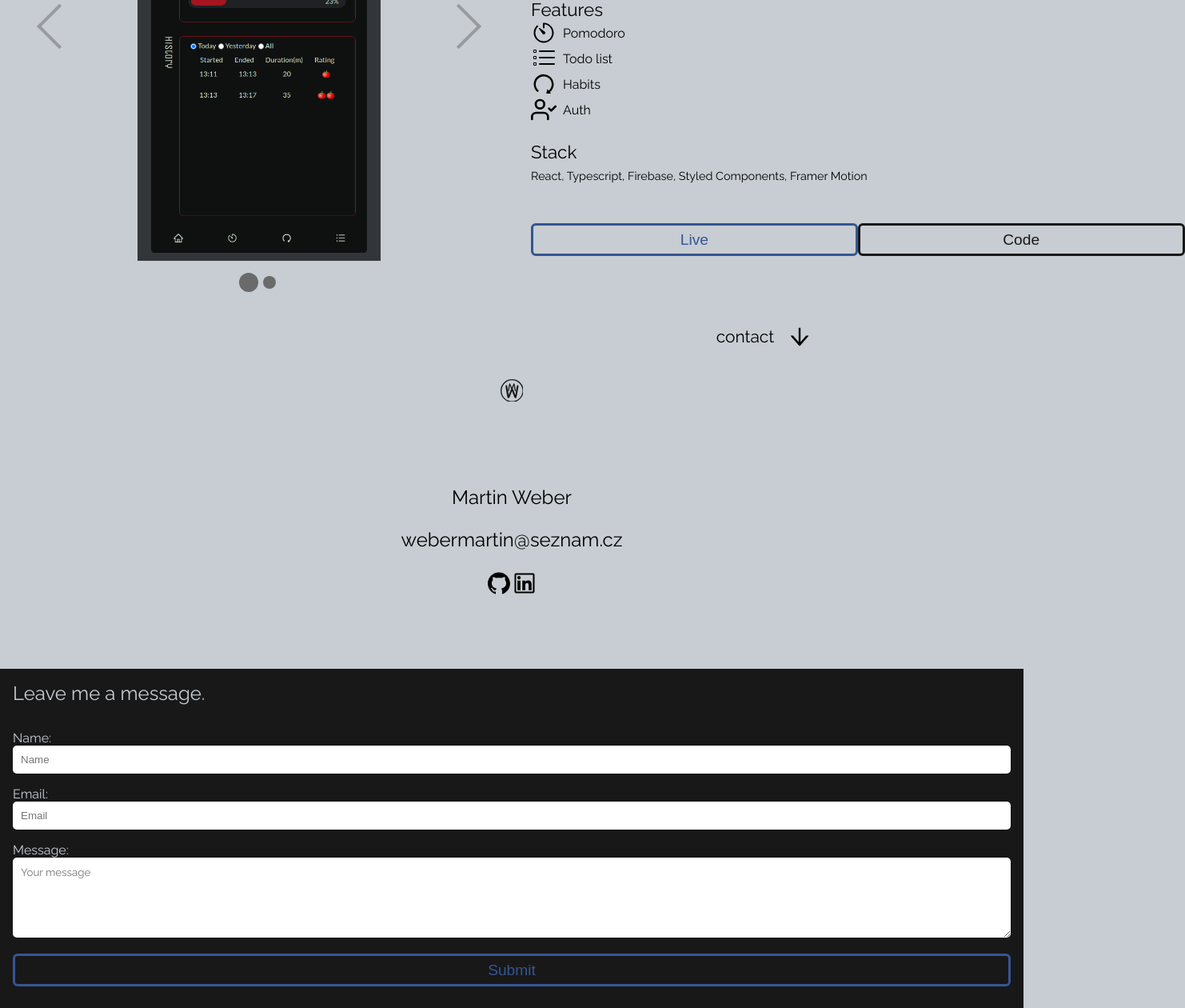
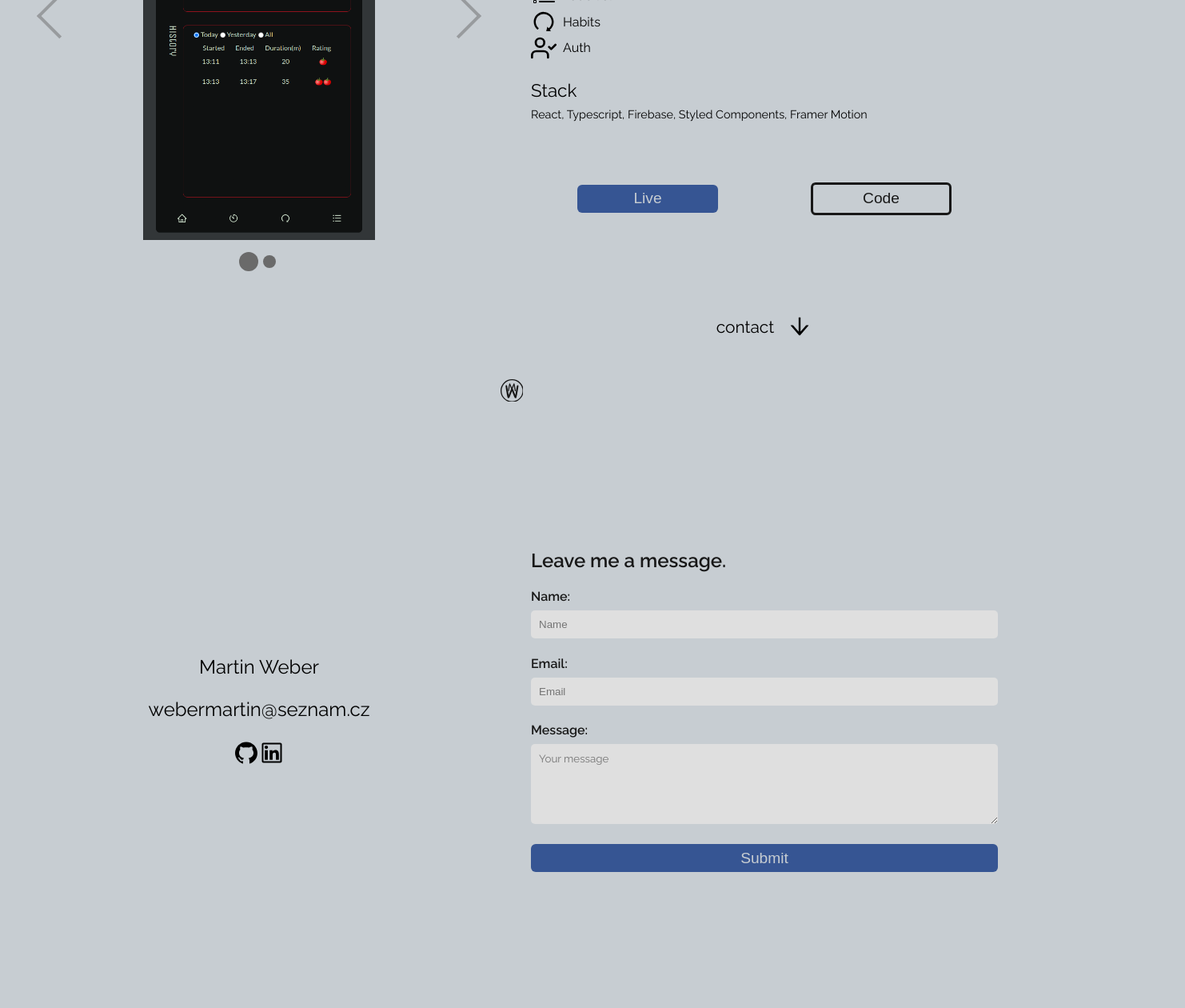
Before and after one commit to Marty-W/portfolio-v1, a React (Create React App) app: page / in a window 1280 px wide. Shown: the part 1140-2400 px from the top of the page at 80% size, 1482 px wide, since content can reach past the window. Built offline with nearby package versions, Linux system fonts and the light colour scheme.

Commit message:
contact styling

```diff
--- a/src/components/Button.jsx
+++ b/src/components/Button.jsx
@@ -16,14 +16,14 @@ const Button = ({ primary = false, children, onClick, ...props }) => (
 export default Button;
 
 const StyledButton = styled(motion.button)`
-  background: none;
+  background: ${(props) =>
+    props.primary ? props.theme.colors.accent : 'none'};
   padding: 0.4rem 1.4rem;
   font-size: 1.2rem;
   border-radius: 6px;
-  border: 3px solid
-    ${(props) =>
-      props.primary ? props.theme.colors.accent : props.theme.colors.secondary};
+  border: ${(props) =>
+    props.primary ? 'none' : `3px solid ${props.theme.colors.secondary}`};
   color: ${(props) =>
-    props.primary ? props.theme.colors.accent : props.theme.colors.secondary};
+    props.primary ? props.theme.colors.primary : props.theme.colors.secondary};
   cursor: pointer;
 `;
--- a/src/components/Form.jsx
+++ b/src/components/Form.jsx
@@ -51,7 +51,7 @@ const Form = () => {
     }
   };
   return (
-    <Wrapper>
+    <>
       {isSubmitted ? (
         <SubmittedWrapper>
           <h2>Thanks for your message!</h2>
@@ -60,9 +60,9 @@ const Form = () => {
           </Button>
         </SubmittedWrapper>
       ) : (
-        <>
-          <h2>Leave me a message.</h2>
+        <Wrapper>
           <form onSubmit={handleSubmit}>
+            <h2>Leave me a message.</h2>
             <label>
               Name:
               <input
@@ -98,9 +98,9 @@ const Form = () => {
               Submit
             </Button>
           </form>
-        </>
+        </Wrapper>
       )}
-    </Wrapper>
+    </>
   );
 };
 
@@ -108,6 +108,7 @@ export default Form;
 
 const Wrapper = styled.div`
   margin: 0 -1rem;
+  font-weight: bold;
   padding: 1rem;
   grid-area: form;
   background-color: ${(props) => props.theme.colors.secondary};
@@ -115,20 +116,22 @@ const Wrapper = styled.div`
 
   & h2 {
     font-size: 1.5rem;
-    margin-bottom: 1rem;
+    font-weight: bold;
   }
 
   & form {
+    height: 100%;
     display: flex;
     flex-direction: column;
     justify-content: space-evenly;
-    height: calc(100% - 2.5rem);
 
     & input {
       padding: 10px;
       border-radius: 5px;
       border: none;
       width: 100%;
+      margin-top: 0.5rem;
+      background-color: #dfdfdf;
     }
 
     & textarea {
@@ -137,23 +140,47 @@ const Wrapper = styled.div`
       border: none;
       width: 100%;
       font-family: inherit;
+      margin-top: 0.5rem;
+      background-color: #dfdfdf;
     }
   }
 
   @media (min-width: 650px) {
-    margin: 0 -2rem;
+    background-color: ${(props) => props.theme.colors.primary};
+    padding: 0;
+    margin: 0;
+    color: ${(props) => props.theme.colors.secondary};
+  }
+
+  @media (min-width: 1300px) {
+    width: 80%;
+    margin: 0 auto;
+
+    & form {
+      & button {
+        width: 50%;
+        margin: 0 auto;
+      }
+    }
   }
 `;
 
 const SubmittedWrapper = styled.div`
+  grid-area: form;
   display: flex;
   height: 100%;
   flex-direction: column;
-  justify-content: center;
+  justify-content: flex-start;
   align-items: center;
 
   & button {
-    color: ${(props) => props.theme.colors.primary};
-    border-color: ${(props) => props.theme.colors.primary};
+    margin-top: 2rem;
+    color: ${(props) => props.theme.colors.secondary};
+    border-color: ${(props) => props.theme.colors.secondary};
+  }
+
+  @media (min-width: 520px) {
+    grid-row: 4 / span 1;
+    justify-content: center;
   }
 `;
--- a/src/pages/Contact.jsx
+++ b/src/pages/Contact.jsx
@@ -33,10 +33,24 @@ const Wrapper = styled.div`
     'logo'
     'contact'
     'form';
+
+  @media (min-width: 650px) {
+    grid-template-columns: 1fr 3rem 1fr;
+    grid-template-rows: 7vh repeat(5, 1fr);
+
+    grid-template-areas:
+      '. logo .'
+      '. . .'
+      '. . form'
+      'contact . form'
+      '. . form'
+      '. . .';
+  }
 `;
 
 const ContactWrapper = styled.div`
   grid-area: contact;
+
   display: flex;
   flex-direction: column;
   align-items: center;
--- a/src/pages/Hero.jsx
+++ b/src/pages/Hero.jsx
@@ -2,8 +2,8 @@ import React from 'react';
 import styled from 'styled-components/macro';
 import Button from '../components/Button';
 import Nav from '../components/Nav';
+import { AiOutlineArrowDown } from 'react-icons/ai';
 import HeroPng from '../assets/hero.png';
-import { AiOutlineArrowDown } from 'react-icons/ai';
 
 const Hero = () => {
   return (
--- a/src/pages/Projects.jsx
+++ b/src/pages/Projects.jsx
@@ -50,10 +50,16 @@ const Projects = () => {
         </Feature>
       </Features>
       <ButtonWrapper>
-        <a href='https://swissknife.tech' target='_blank'>
+        <a
+          href='https://swissknife.tech'
+          target='_blank'
+          rel='noopener noreferrer'>
           <Button primary>Live</Button>
         </a>
-        <a href='https://github.com/Marty-W/swiss-knife' target='_blank'>
+        <a
+          href='https://github.com/Marty-W/swiss-knife'
+          target='_blank'
+          rel='noopener noreferrer'>
           <Button>Code</Button>
         </a>
         <Button onClick={() => toggleModal()} className='gallery'>
@@ -92,7 +98,7 @@ const Wrapper = styled.div`
 
   @media (min-width: 550px) {
     grid-template-columns: 1fr 1fr;
-    grid-template-rows: 7vh 3fr 1.7fr 1fr 1fr 1fr;
+    grid-template-rows: 7vh 1.5fr 1.5fr repeat(3, 1fr);
     grid-template-areas:
       'logo logo'
       'projectDesc projectDesc'
@@ -212,7 +218,7 @@ const ButtonWrapper = styled.div`
 
   & a,
   & button {
-    min-width: 70%;
+    width: 70%;
 
     & button {
       width: 100%;
@@ -223,11 +229,20 @@ const ButtonWrapper = styled.div`
     align-self: flex-start;
     flex-direction: row;
     align-items: center;
+    & a,
+    & button {
+      width: 20%;
+    }
   }
 
   @media (min-width: 850px) {
     & .gallery {
       display: none;
+    }
+
+    & a,
+    & button {
+      min-width: 30%;
     }
   }
 `;
--- a/src/theme/globalStyles.js
+++ b/src/theme/globalStyles.js
@@ -74,6 +74,6 @@ a {
      font-family: 'Raleway', sans-serif;
      scroll-snap-type: y mandatory;
      background-color: ${(props) => props.theme.colors.primary};
-     overflow-y: scroll;
+
  }
 `;
```
